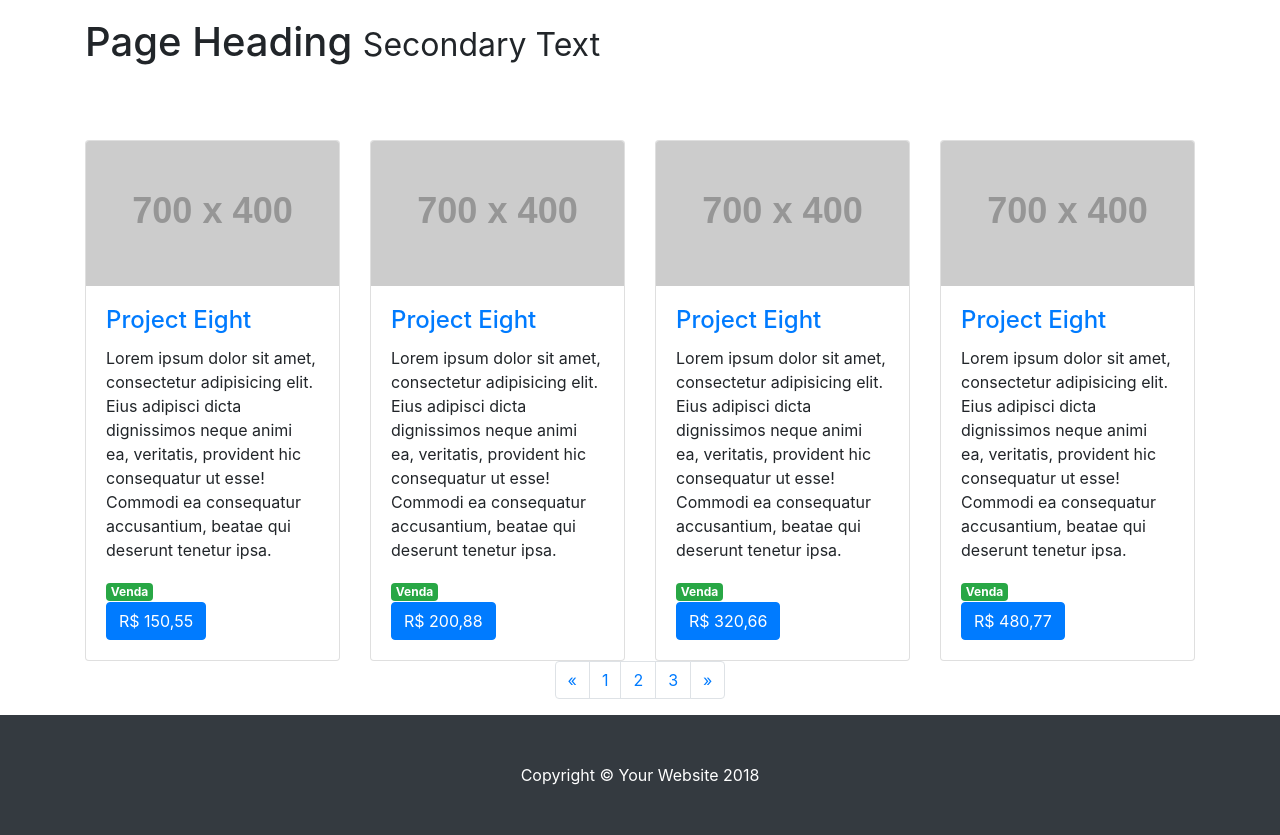
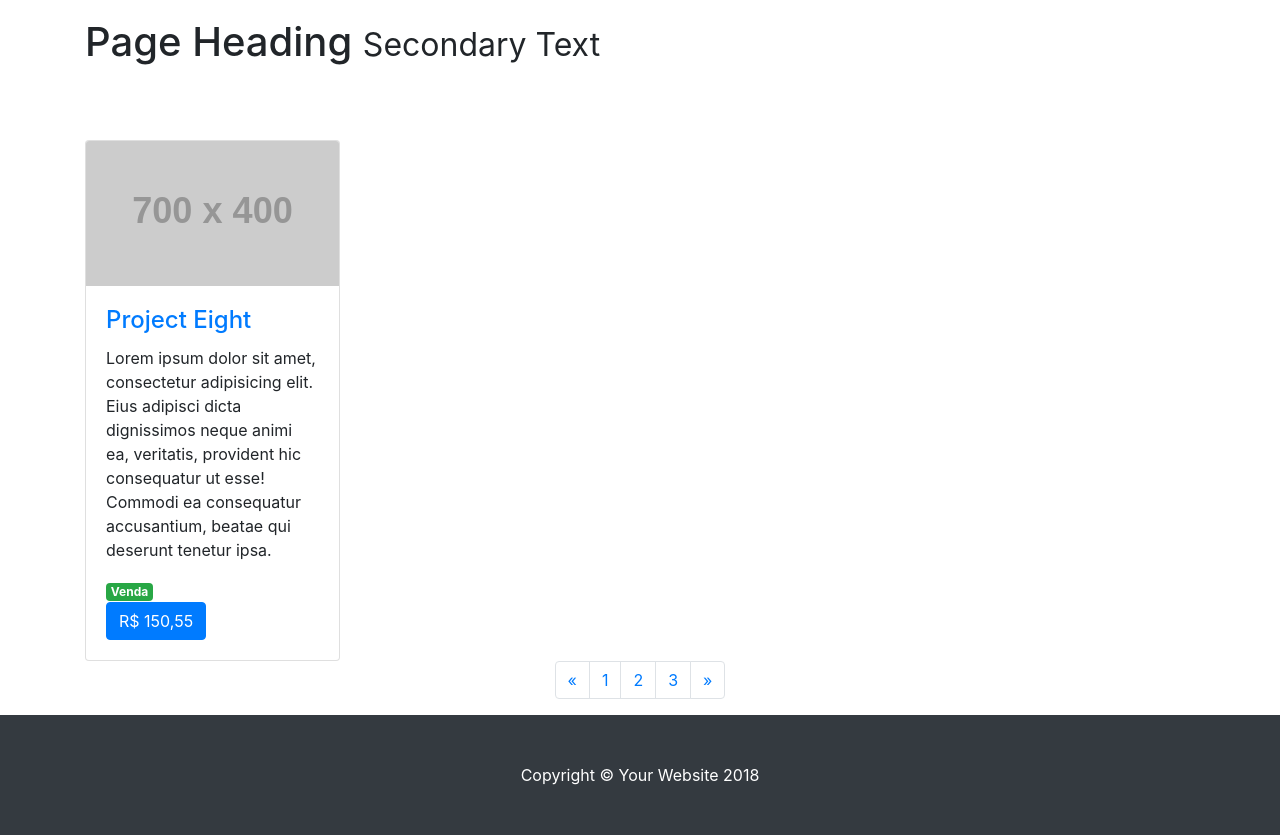
Before and after one commit to Lebre26/Painel_Aula2, a PHP site: page / in a window 1280 px wide. Shown: the part 56-891 px from the top of the page. Run offline with PHP 8.4, Linux system fonts and the light colour scheme; grey boxes labelled with a size stand in for pictures from a placeholder-image service; some libraries are stand-ins or nearby versions.

Commit message:
Remoção HTML

```diff
--- a/index.php
+++ b/index.php
@@ -67,53 +67,6 @@
           </div>
         </div>
 
-              <div class="col-lg-3 col-md-4 col-sm-6 portfolio-item">
-          <div class="card h-100">
-            <a href="#"><img class="card-img-top" src="http://placehold.it/700x400" alt=""></a>
-            <div class="card-body">
-              <h4 class="card-title">
-                <a href="#">Project Eight</a>
-              </h4>
-              <p class="card-text">Lorem ipsum dolor sit amet, consectetur adipisicing elit. Eius adipisci dicta dignissimos neque animi ea, veritatis, provident hic consequatur ut esse! Commodi ea consequatur accusantium, beatae qui deserunt tenetur ipsa.</p>
-
-              <span class="badge badge-success">Venda</span><br/>
-
-              <button type="button" class="btn btn-primary">R$ 200,88</button>
-            </div>
-          </div>
-        </div>
-
-              <div class="col-lg-3 col-md-4 col-sm-6 portfolio-item">
-          <div class="card h-100">
-            <a href="#"><img class="card-img-top" src="http://placehold.it/700x400" alt=""></a>
-            <div class="card-body">
-              <h4 class="card-title">
-                <a href="#">Project Eight</a>
-              </h4>
-              <p class="card-text">Lorem ipsum dolor sit amet, consectetur adipisicing elit. Eius adipisci dicta dignissimos neque animi ea, veritatis, provident hic consequatur ut esse! Commodi ea consequatur accusantium, beatae qui deserunt tenetur ipsa.</p>
-
-              <span class="badge badge-success">Venda</span><br/>
-
-              <button type="button" class="btn btn-primary">R$ 320,66</button>
-            </div>
-          </div>
-        </div>
-
-              <div class="col-lg-3 col-md-4 col-sm-6 portfolio-item">
-          <div class="card h-100">
-            <a href="#"><img class="card-img-top" src="http://placehold.it/700x400" alt=""></a>
-            <div class="card-body">
-              <h4 class="card-title">
-                <a href="#">Project Eight</a>
-              </h4>
-              <p class="card-text">Lorem ipsum dolor sit amet, consectetur adipisicing elit. Eius adipisci dicta dignissimos neque animi ea, veritatis, provident hic consequatur ut esse! Commodi ea consequatur accusantium, beatae qui deserunt tenetur ipsa.</p>
-
-              <span class="badge badge-success">Venda</span><br/>
-
-              <button type="button" class="btn btn-primary">R$ 480,77</button>
-            </div>
-          </div>
-        </div>
 
             </div>
       <!-- /.row -->
```
